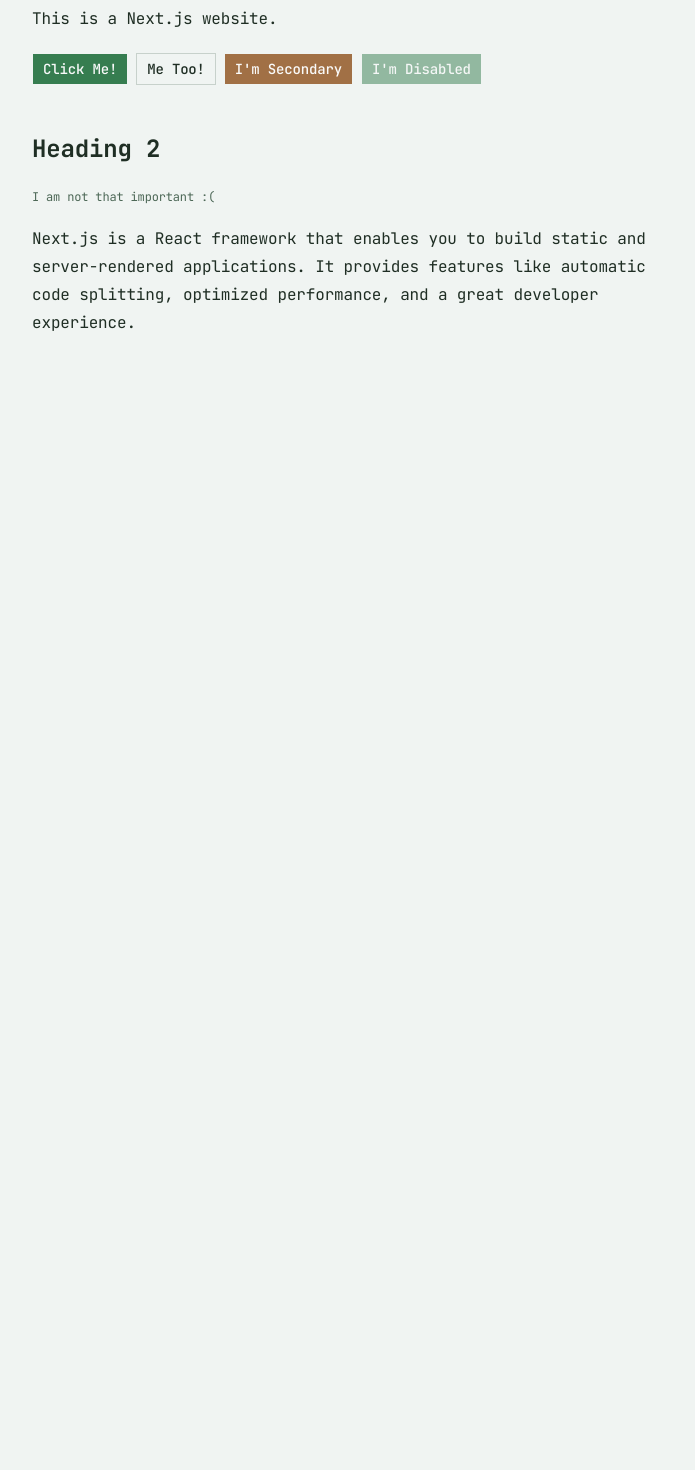
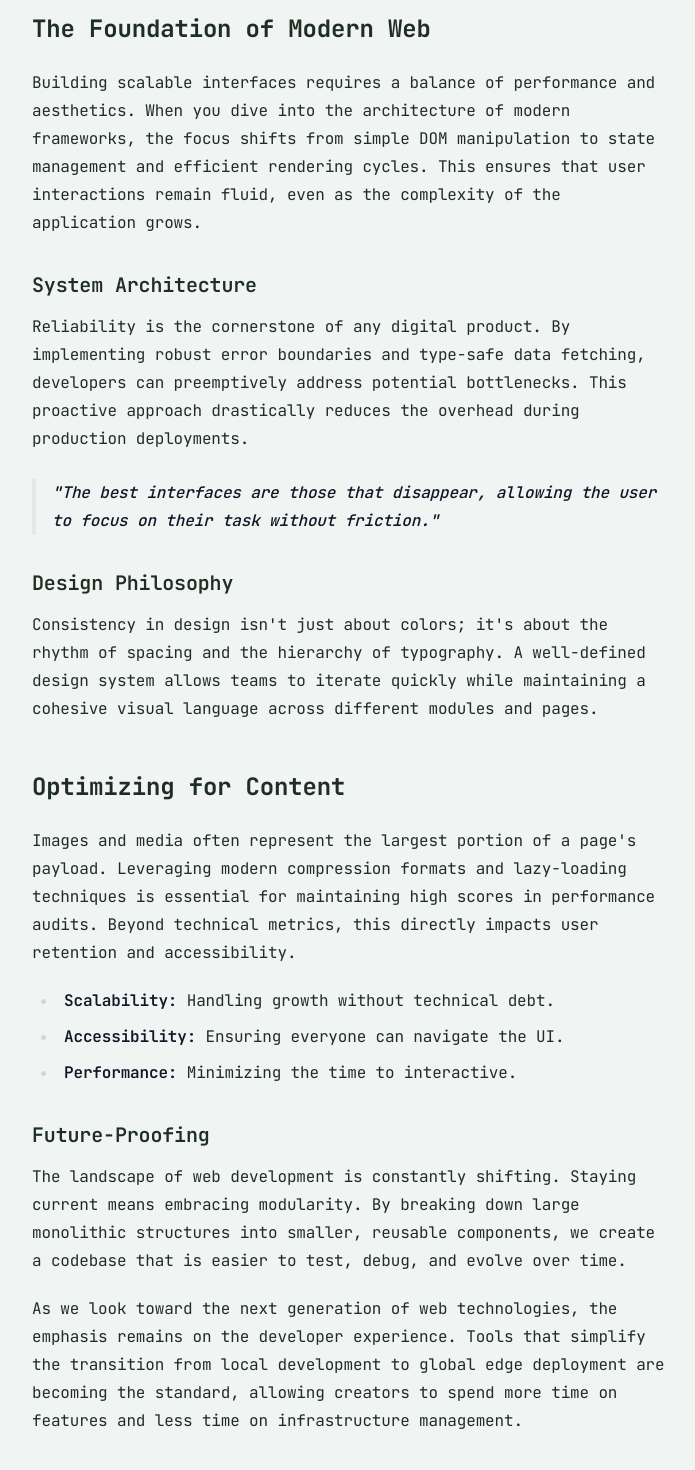
Before and after one commit to felixfsdev/nextjs-fsa, a Next.js app: page / in a window 1280 px wide. Shown: the part 140-1610 px from the top of the page, without its empty margins (288-983 px from the left). Before the commit the page ends 800 px from the top, so only its background shows below. Built offline with nearby package versions, Linux system fonts and the light colour scheme.

Commit message:
add placeholder text

```diff
--- a/app/(with-nav)/page.tsx
+++ b/app/(with-nav)/page.tsx
@@ -4,22 +4,87 @@
 export default function Home() {
   return (
     <Prose className="max-w-2xl w-full mx-auto p-4">
-      <h1>Hello world!</h1>
-      <p>This is a Next.js website.</p>
       <div className="not-prose flex flex-wrap gap-2">
         <Button>Click Me!</Button>
         <Button variant="outline">Me Too!</Button>
         <Button variant="secondary">I'm Secondary</Button>
         <Button disabled>I'm Disabled</Button>
       </div>
-      <h2>Heading 2</h2>
-      <p className="text-xs text-muted-foreground">
-        I am not that important :(
+
+      <h2>The Foundation of Modern Web</h2>
+      <p>
+        Building scalable interfaces requires a balance of performance and
+        aesthetics. When you dive into the architecture of modern frameworks,
+        the focus shifts from simple DOM manipulation to state management and
+        efficient rendering cycles. This ensures that user interactions remain
+        fluid, even as the complexity of the application grows.
       </p>
+
+      <h3>System Architecture</h3>
       <p>
-        Next.js is a React framework that enables you to build static and
-        server-rendered applications. It provides features like automatic code
-        splitting, optimized performance, and a great developer experience.
+        Reliability is the cornerstone of any digital product. By implementing
+        robust error boundaries and type-safe data fetching, developers can
+        preemptively address potential bottlenecks. This proactive approach
+        drastically reduces the overhead during production deployments.
+      </p>
+
+      <blockquote>
+        "The best interfaces are those that disappear, allowing the user to
+        focus on their task without friction."
+      </blockquote>
+
+      <h3>Design Philosophy</h3>
+      <p>
+        Consistency in design isn't just about colors; it's about the rhythm of
+        spacing and the hierarchy of typography. A well-defined design system
+        allows teams to iterate quickly while maintaining a cohesive visual
+        language across different modules and pages.
+      </p>
+
+      <h2>Optimizing for Content</h2>
+      <p>
+        Images and media often represent the largest portion of a page's
+        payload. Leveraging modern compression formats and lazy-loading
+        techniques is essential for maintaining high scores in performance
+        audits. Beyond technical metrics, this directly impacts user retention
+        and accessibility.
+      </p>
+
+      <ul>
+        <li>
+          <strong>Scalability:</strong> Handling growth without technical debt.
+        </li>
+        <li>
+          <strong>Accessibility:</strong> Ensuring everyone can navigate the UI.
+        </li>
+        <li>
+          <strong>Performance:</strong> Minimizing the time to interactive.
+        </li>
+      </ul>
+
+      <h3>Future-Proofing</h3>
+      <p>
+        The landscape of web development is constantly shifting. Staying current
+        means embracing modularity. By breaking down large monolithic structures
+        into smaller, reusable components, we create a codebase that is easier
+        to test, debug, and evolve over time.
+      </p>
+
+      <p>
+        As we look toward the next generation of web technologies, the emphasis
+        remains on the developer experience. Tools that simplify the transition
+        from local development to global edge deployment are becoming the
+        standard, allowing creators to spend more time on features and less time
+        on infrastructure management.
+      </p>
+
+      <h2>Final Considerations</h2>
+      <p>
+        Every line of code should serve a purpose. Whether it's enhancing the
+        visual feedback of a button or optimizing the SEO meta tags, attention
+        to detail is what separates a good site from a great one. Continuous
+        integration and delivery pipelines further ensure that quality is never
+        compromised during rapid release cycles.
       </p>
     </Prose>
   );
```
